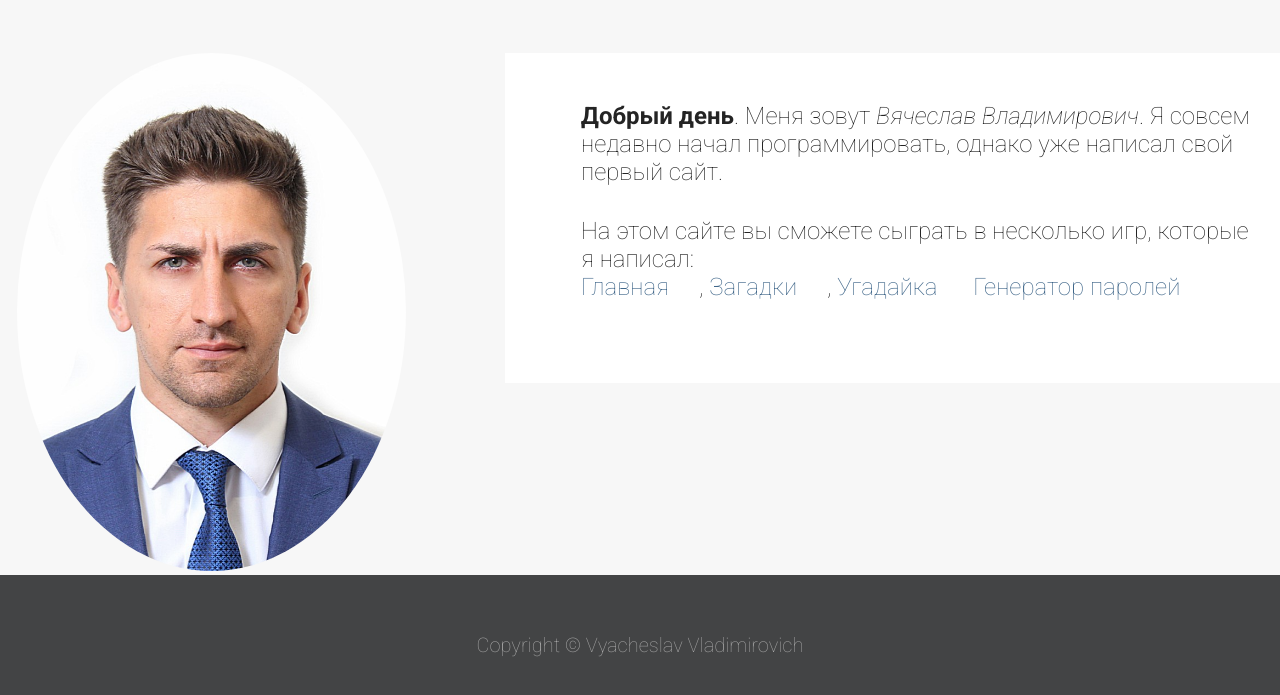
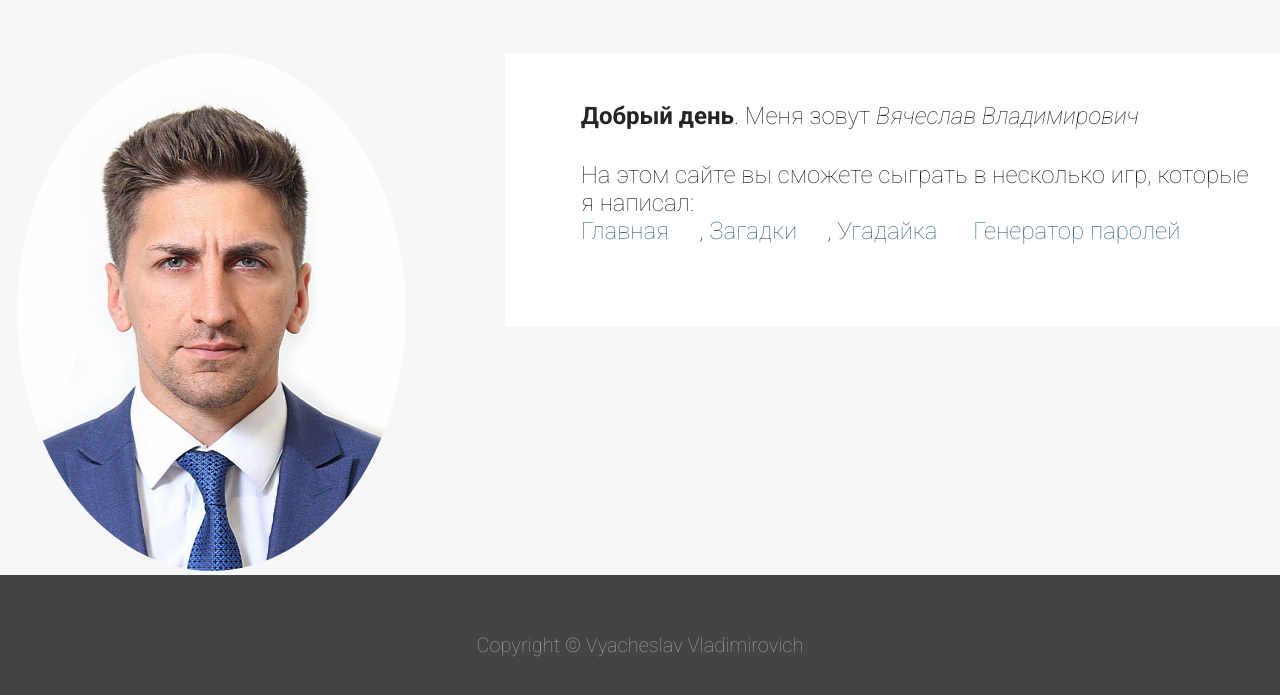
Before and after one commit to Sideborne/about__me, a plain HTML site: page index.html in a window 1280 px wide. Shown: the part 201-896 px from the top of the page. Drawn offline with Linux system fonts and the light colour scheme.

Commit message:
new text:

```diff
--- a/index.html
+++ b/index.html
@@ -21,8 +21,7 @@
 	<div class="center">
 	<img src="img/3х4.jpg">
 		<div class="box_text">
-            <p><b>Добрый день</b>. Меня зовут <i>Вячеслав Владимирович</i>.
-            Я совсем недавно начал программировать, однако уже написал свой первый сайт.</p>
+            <p><b>Добрый день</b>. Меня зовут <i>Вячеслав Владимирович</i></p>
 			<p>На этом сайте вы сможете сыграть в несколько игр, которые я написал: <br>
 			<a href="#">Главная</a>,
 			<a href="#">Загадки</a>,
```
Also changed, not shown: ganerationPass.html (+3 -3 lines), guess.html (+1 -1 lines), puzzle.html (+1 -1 lines).
